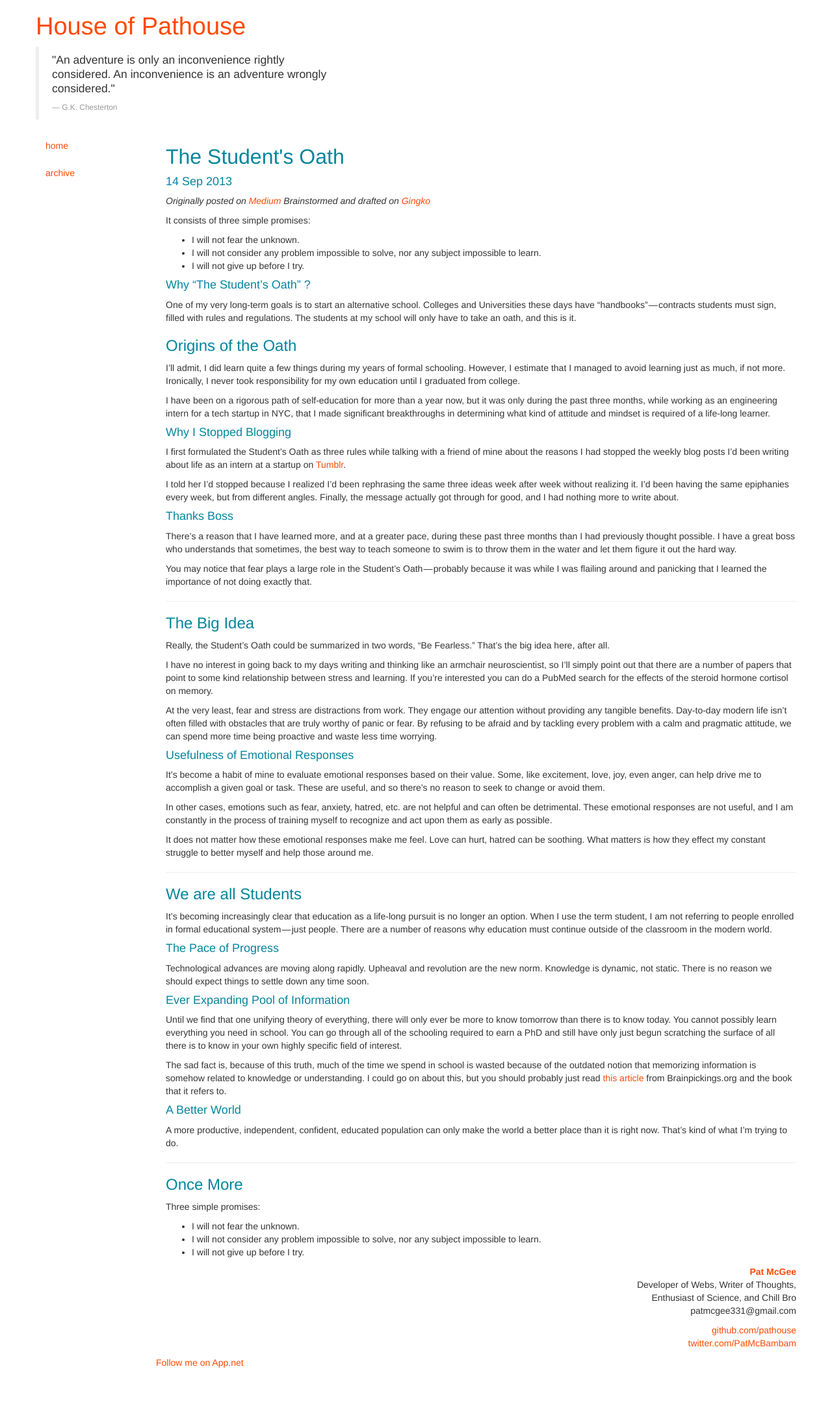
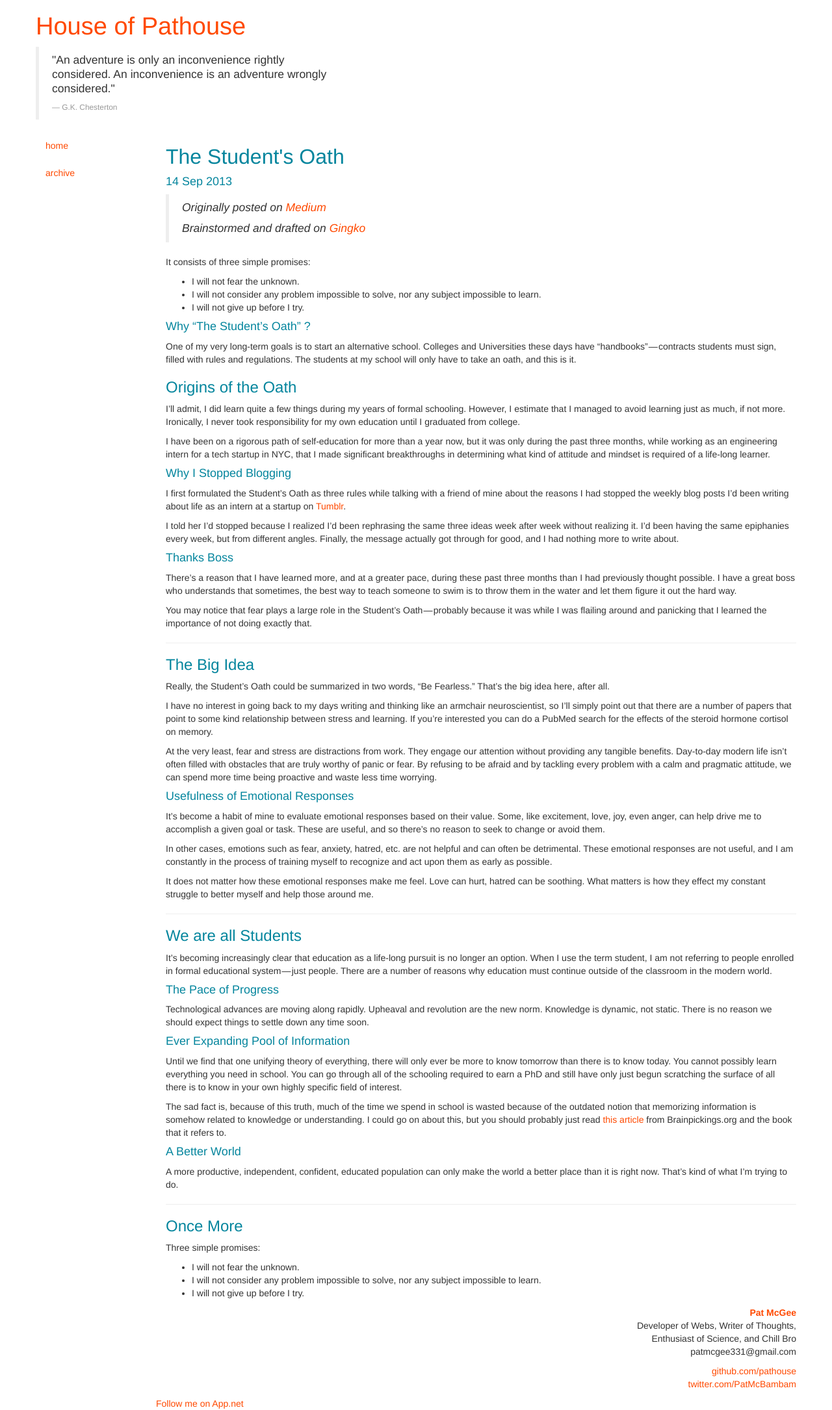
Before and after one commit to pathouse/pathouse.github.io, a Jekyll site: the page built from _posts/2013-09-14-the-students-oath.markdown, in a window 1280 px wide. Shown: the whole page at 65% size. Built offline with Jekyll 4.4.1, drawn with Linux system fonts in a browser that asks for light colours; before the commit the page ends 2107 px from its top, so only the background shows below that.

```diff
--- a/_posts/2013-09-14-the-students-oath.markdown
+++ b/_posts/2013-09-14-the-students-oath.markdown
@@ -8,8 +8,9 @@ op-quote: "An adventure is only an inconvenience rightly considered. An inconven
 op-quote-sp: "G.K. Chesterton"
 ---
 
-*Originally posted on [Medium][]*
-*Brainstormed and drafted on [Gingko][]*
+> *Originally posted on [Medium][]*
+>
+> *Brainstormed and drafted on [Gingko][]*
 
 It consists of three simple promises:
 
```
